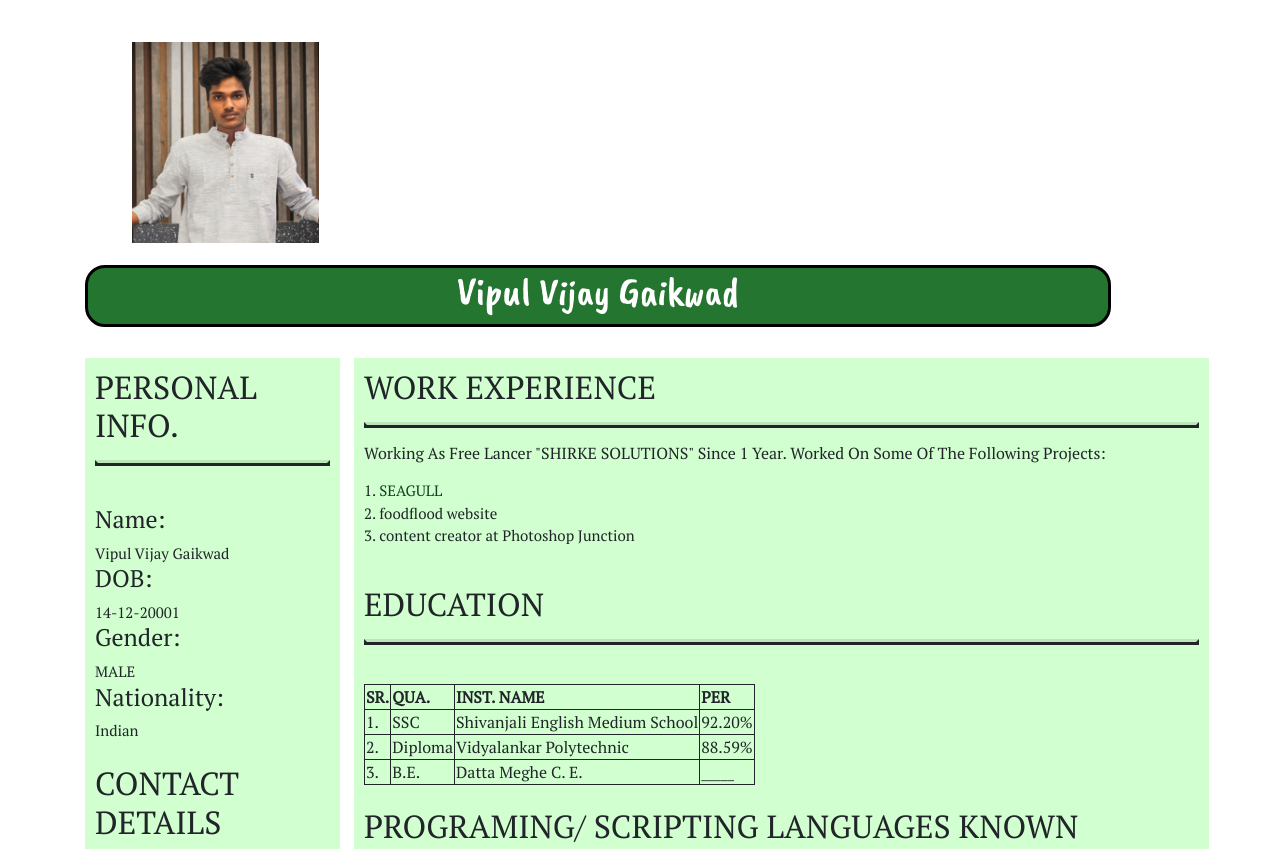
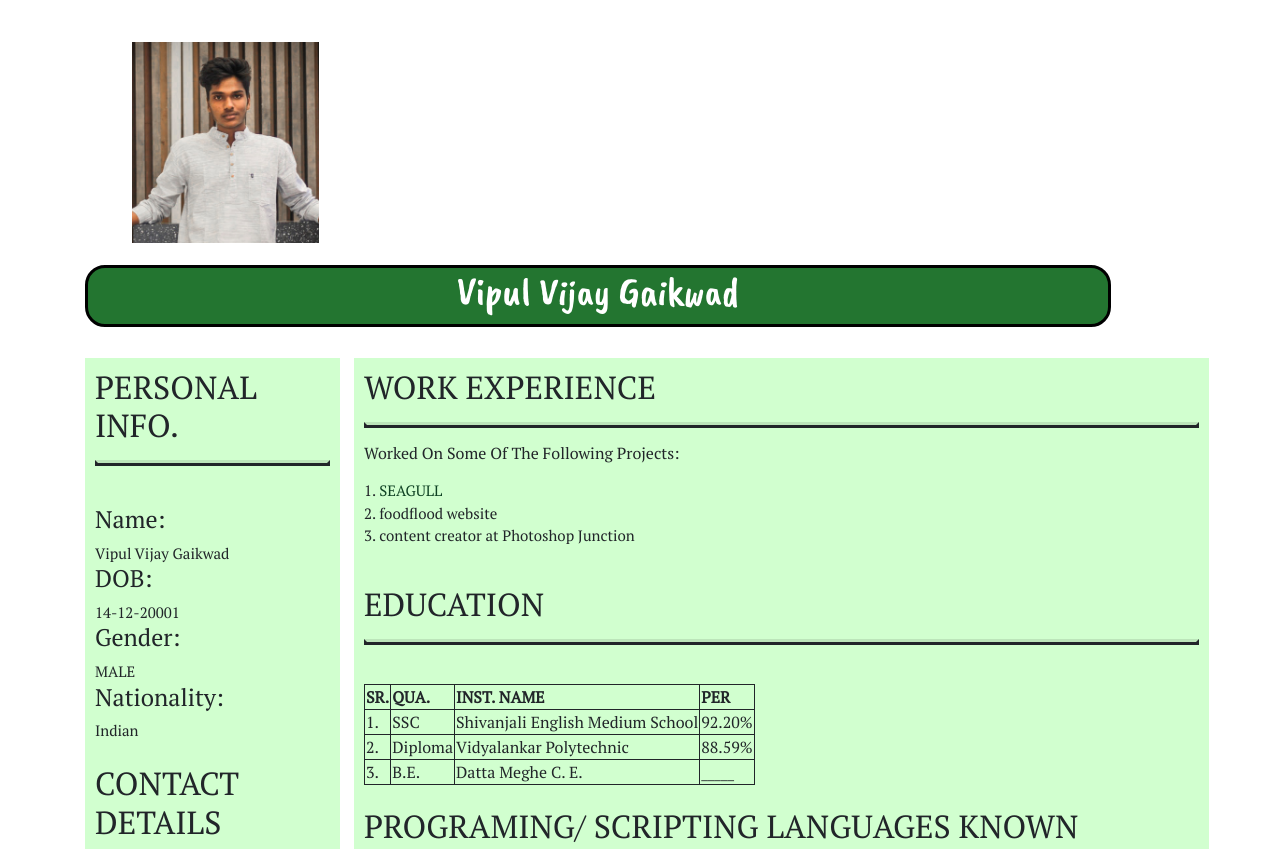
Before and after one commit to prathmeshhhhhh/webpage, a plain HTML site: page index.html in a window 1280 px wide. Shown: the top 849 px of the page. Drawn offline with nearby package versions, Linux system fonts and the light colour scheme.

Commit message:
Update index.html

```diff
--- a/index.html
+++ b/index.html
@@ -120,7 +120,7 @@ hr{
 			<div class="right">
 				<h2>WORK EXPERIENCE</h2>
 				<hr>
-				<p> <h6>Working As Free Lancer "SHIRKE SOLUTIONS" Since 1 Year. Worked On Some Of The Following Projects:</h6> </p>
+				<p> <h6>Worked On Some Of The Following Projects:</h6> </p>
 				<p> 1. <a href="https://prathmeshhhhhh.github.io/seagull/index.html">SEAGULL</a> <br>
 				2. foodflood website<br>
 				3. content creator at Photoshop Junction<br>
```
